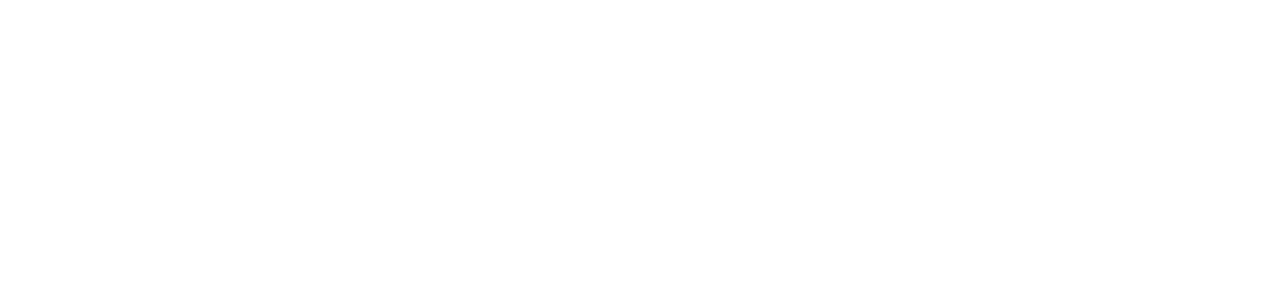
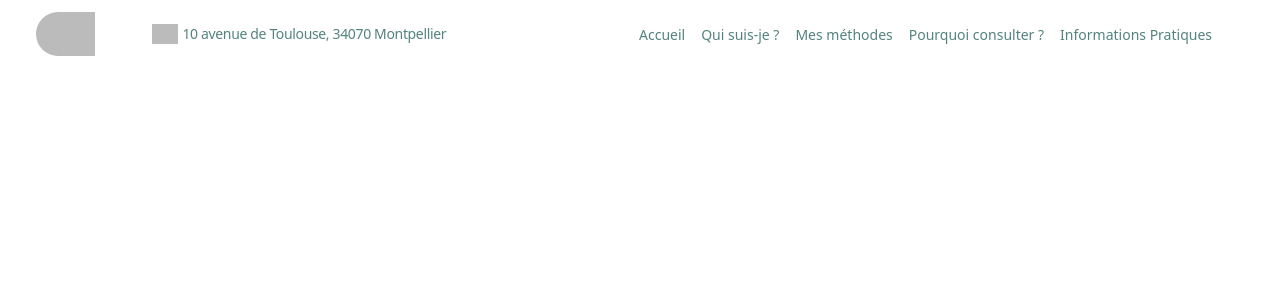
Before and after one commit to Arth-M/raph_urbaniste, a Next.js app: page / in a window 1280 px wide. Shown: the top 300 px of the page. Built offline with nearby package versions, Linux system fonts and the light colour scheme; grey boxes are pictures that could not be loaded.

Commit message:
beginning general layout

```diff
--- /dev/null
+++ b/app/_components/navbar.jsx
@@ -0,0 +1,246 @@
+'use client'
+import Image from 'next/image'
+import { useState, useEffect, useRef } from 'react'
+
+export default function Navbar() {
+  const [isVisible, setIsVisible] = useState(false)
+  const [isMobileMenuOpen, setIsMobileMenuOpen] = useState(false)
+  const menuRef = useRef(null)
+  const hasPulsed = useRef(false)
+
+
+  useEffect(() => {
+    const navDiv = document.querySelector("#nav-div")
+    const isMobile = window.innerWidth < 1000; // you can tweak this breakpoint
+    const observer = new IntersectionObserver(
+      (entries) => {
+        entries.forEach((entry) => {
+          if (entry.target.id === 'section-accueil') {
+            const wasVisible = isVisible
+            const nowVisible = !entry.isIntersecting
+            setIsVisible(nowVisible)
+
+            if (isVisible) {
+              navDiv.classList.remove("opacity-70");
+            }
+
+            // Only pulse once when visibility state changes for the first time
+            // if (!hasPulsed.current && wasVisible !== nowVisible) {
+            //   const navDiv = document.querySelector("#nav-div")
+            //   if (navDiv) {
+            //     navDiv.classList.add('pulsing')
+            //     setTimeout(() => {
+            //       navDiv.classList.remove('pulsing')
+            //       navDiv.classList.remove('opacity-70')
+            //     }, 1000)
+            //     hasPulsed.current = true // Mark as pulsed permanently
+            //   }
+            // }
+          }
+        })
+      },
+      {
+        threshold: isMobile ? 0.5 : 0.7,
+        rootMargin: isMobile ? '0px 0px 0% 0px' : '0px 0px 0% 0px'
+      }
+    )
+
+    const firstSection = document.querySelector('#section-accueil')
+    if (firstSection) {
+      observer.observe(firstSection)
+    }
+
+    return () => {
+      if (firstSection) observer.unobserve(firstSection)
+      observer.disconnect()
+    }
+  }, [isVisible])
+
+  // Handle clicking outside to close menu
+  useEffect(() => {
+    function handleClickOutside(event) {
+      if (menuRef.current && !menuRef.current.contains(event.target)) {
+        setIsMobileMenuOpen(false)
+      }
+    }
+
+    if (isMobileMenuOpen) {
+      document.addEventListener('mousedown', handleClickOutside)
+    }
+
+    return () => {
+      document.removeEventListener('mousedown', handleClickOutside)
+    }
+  }, [isMobileMenuOpen])
+
+  return (
+    <nav
+      className={`w-screen fixed top-0 right-0 left-0 z-50 bg-gray-100 py-3 ${
+        isVisible ? 'bg-gray-100 border-b border-b-teal-600' : 'bg-transparent'
+      }`}
+      ref={menuRef}
+    >
+      <div id='nav-div' className="mx-auto opacity-70 w-screen px-2 md:px-5">
+        <div className="relative w-full grid grid-flow-col grid-cols-[minmax(100px,1fr)_minmax(180px,4fr)_minmax(15px,1fr)] lg:grid-cols-[minmax(110px,1fr)_minmax(310px,3fr)_minmax(560px,5fr)] items-center justify-start sm:justify-center">
+          <div className="inset-y-0 left-0 flex items-center" id="doctolibButton">
+            <span className="sr-only">Rendez-vous Doctolib</span>
+            <a
+              href="https://www.doctolib.fr/psychologue/montpellier/celine-castronovo"
+              rel="keep-params"
+              className="rounded-3xl md:rounded-4xl bg-[url('/images/doctolib.png')] sm:w-25 sm:h-11 w-18 h-8 bg-contain bg-no-repeat lg:mx-auto"
+              target="_blank"
+            ></a>
+          </div>
+
+          <div className="flex justify-start items-center wrap-normal">
+            <Image
+              src="/images/pin.svg"
+              alt="Indication sur la localisation du cabinet"
+              width="30"
+              height="30"
+              priority={true} // This disables lazy loading to prioritize the loading for hero section
+              className="object-scale-down border-r-4 lg:object-cover"
+            />
+            <p
+              className={`font-light select-all tracking-tight text-teal-900 text-sm ${
+                isVisible ? 'text-teal-700' : ' text-teal-900'
+              }`}
+            >
+              10 avenue de Toulouse, 34070 Montpellier
+            </p>
+          </div>
+
+
+          <div className="hidden lg:flex items-center justify-end min-w-[559px]">
+            <div className="space-x-4 justify-center items-center">
+              <a
+                href="#section-accueil"
+                className={`rounded-md font-light text-sm hover:bg-white/5  ${
+                  isVisible ? ('text-teal-700 hover:text-teal-900 hover:font-normal') : (' text-teal-900  hover:text-white')
+                }`}
+              >
+                Accueil
+              </a>
+              <a
+                href="#section-biography"
+                className={`rounded-md font-light text-sm hover:bg-white/5 ${
+                  isVisible ?  (' text-teal-700 hover:text-teal-900 hover:font-normal') : (' text-teal-900  hover:text-white')
+                }`}
+              >
+                Qui suis-je ?
+              </a>
+              <a
+                href="#section-methodes"
+                className={`rounded-md font-light text-sm hover:bg-white/5 ${
+                  isVisible ?  (' text-teal-700 hover:text-teal-900 hover:font-normal') : (' text-teal-900  hover:text-white')
+                }`}
+              >
+                Mes méthodes
+              </a>
+              <a
+                href="#section-pourquoi"
+                className={`rounded-md font-light text-sm hover:bg-white/5 ${
+                  isVisible ?  (' text-teal-700 hover:text-teal-900 hover:font-normal') : (' text-teal-900  hover:text-white')
+                }`}
+              >
+                Pourquoi consulter ?
+              </a>
+
+              <a
+                href="#section-infos"
+                className={`rounded-md font-light text-sm hover:bg-white/5  ${
+                  isVisible ?  (' text-teal-700 hover:text-teal-900 hover:font-normal') : (' text-teal-900  hover:text-white')
+                }`}
+              >
+                Informations Pratiques
+              </a>
+            </div>
+          </div>
+
+
+          <div className="absolute inset-y-0 right-0 flex items-center justify-center pr-2 lg:static lg:inset-auto lg:ml-6 lg:pr-0 lg:invisible">
+            {/* Mobile menu button with hamburger icon */}
+            <button
+              type="button"
+              onClick={(e) => {
+                e.stopPropagation()
+                setIsMobileMenuOpen(!isMobileMenuOpen)
+              }}
+              className="relative inline-flex items-center justify-center content-center rounded-md my-auto px-0 text-gray-800 hover:bg-white/5 focus:outline-2 focus:-outline-offset-1 focus:outline-indigo-500 z-50"
+            >
+              <span className="sr-only">Open main menu</span>
+              {/* Hamburger Icon */}
+              <svg
+                className="h-6 w-6"
+                fill="none"
+                viewBox="0 0 24 24"
+                strokeWidth="1.5"
+                stroke="currentColor"
+              >
+                <path
+                  strokeLinecap="round"
+                  strokeLinejoin="round"
+                  d={
+                    isMobileMenuOpen
+                      ? 'M6 18L18 6M6 6l12 12'
+                      : 'M3.75 6.75h16.5M3.75 12h16.5M3.75 17.25h16.5'
+                  }
+                />
+              </svg>
+            </button>
+          </div>
+        </div>
+      </div>
+
+      {/* Mobile menu */}
+      <div
+        className={`lg:hidden ${isMobileMenuOpen ? 'block' : 'hidden'} flex justify-end`}
+      >
+        <div className="space-y-1 px-2 pt-2 pb-3 bg-gray-100 w-fit">
+          <a
+            href="#section-accueil"
+            className="block font-light rounded-md px-3 py-2 text-base text-teal-700 hover:bg-white/5 hover:text-teal-950 hover:text-lg text-right whitespace-nowrap"
+            onClick={() => setIsMobileMenuOpen(false)}
+          >
+            Accueil
+          </a>
+          <a
+            href="#section-biography"
+            className="block font-light rounded-md px-3 py-2 text-base text-teal-700 hover:bg-white/5 hover:text-teal-950 hover:text-lg text-right whitespace-nowrap"
+            onClick={() => setIsMobileMenuOpen(false)}
+          >
+            Qui suis-je ?
+          </a>
+          <a
+            href="#section-methodes"
+            className="block font-light rounded-md px-3 py-2 text-base text-teal-700 hover:bg-white/5 hover:text-teal-950 hover:text-lg text-right whitespace-nowrap"
+            onClick={() => setIsMobileMenuOpen(false)}
+          >
+            Mes méthodes
+          </a>
+          <a
+            href="#section-pourquoi"
+            className="block font-light rounded-md px-3 py-2 text-base text-teal-700 hover:bg-white/5 hover:text-teal-950 hover:text-lg text-right whitespace-nowrap"
+            onClick={() => setIsMobileMenuOpen(false)}
+          >
+            Pourquoi consulter ?
+          </a>
+          <a
+            href="#section-populations"
+            className="block font-light rounded-md px-3 py-2 text-base text-teal-700 hover:bg-white/5 hover:text-teal-950 hover:text-lg text-right whitespace-nowrap"
+            onClick={() => setIsMobileMenuOpen(false)}
+          >
+            Pour qui ?
+          </a>
+          <a
+            href="#section-infos"
+            className="block font-light rounded-md px-3 py-2 text-base text-teal-700 hover:bg-white/5 hover:text-teal-950 hover:text-lg text-right whitespace-nowrap"
+            onClick={() => setIsMobileMenuOpen(false)}
+          >
+            Informations pratiques
+          </a>
+        </div>
+      </div>
+    </nav>
+  )
+}
--- a/app/layout.js
+++ b/app/layout.js
@@ -1,4 +1,5 @@
 import './globals.css'
+import Navbar from './_components/navbar.jsx'
 
 export const metadata = {
   title: 'Next.js',
@@ -8,7 +9,10 @@ export const metadata = {
 export default function RootLayout({ children }) {
   return (
     <html lang="en">
-      <body>{children}</body>
+      <body>
+        <Navbar/>
+        {children}
+        </body>
     </html>
   )
 }
```
